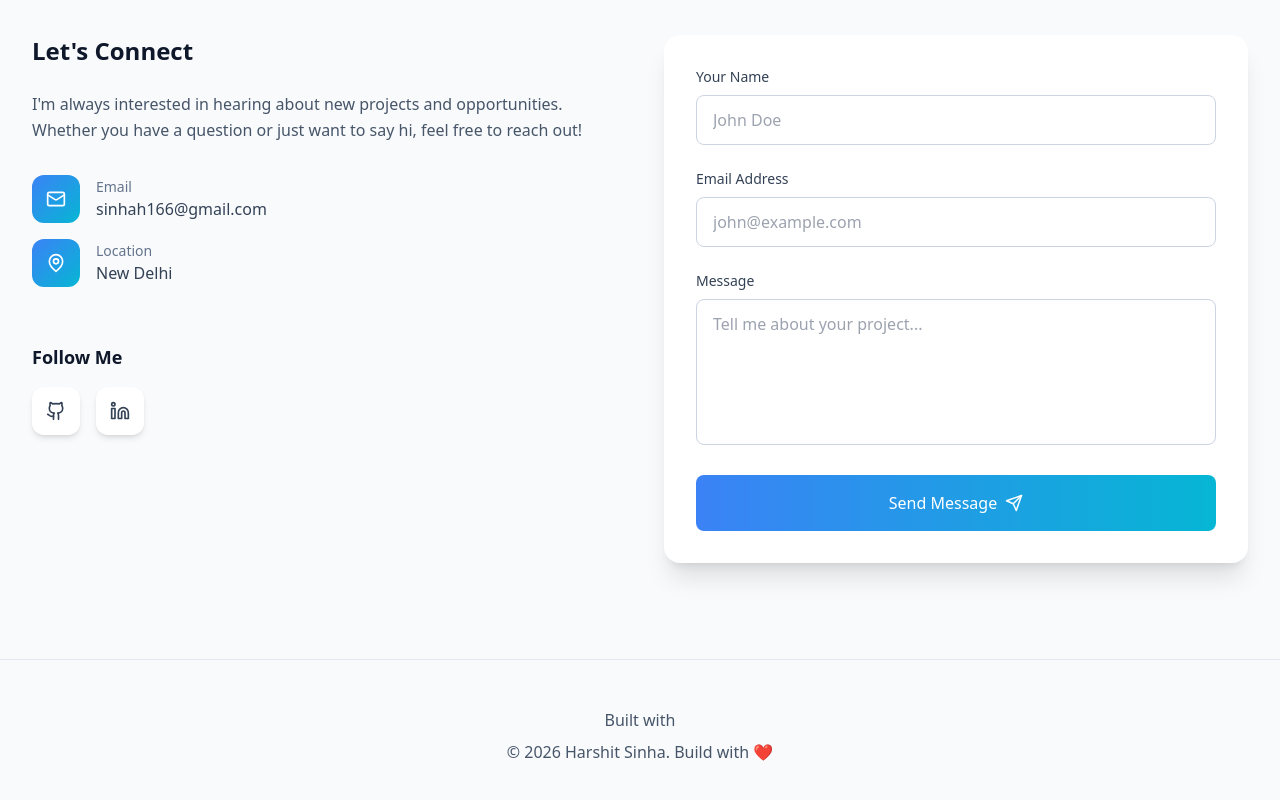
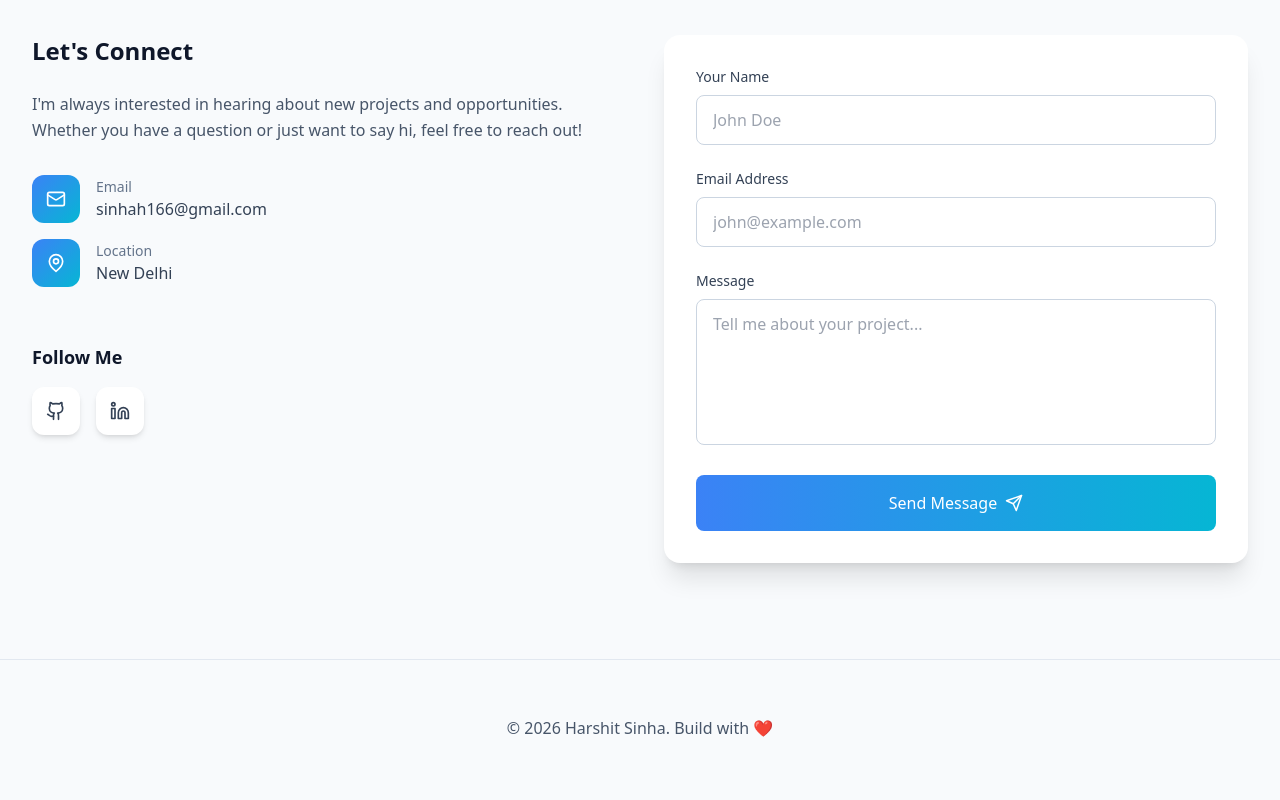
Before and after one commit to sinhah166/Portfolio, a React (Vite) app: page / in a window 1280 px wide. Shown: the part 2681-3481 px from the top of the page. Built offline with nearby package versions, Linux system fonts and the light colour scheme.

Commit message:
Updated Contact.tsx

```diff
--- a/src/components/Contact.tsx
+++ b/src/components/Contact.tsx
@@ -190,7 +190,6 @@ export default function Contact() {
       <footer className="mt-24 pt-12 border-t border-slate-200">
         <div className="max-w-7xl mx-auto px-4 sm:px-6 lg:px-8">
           <div className="text-center text-slate-600">
-            <p>Built with </p>
             <p className="mt-2">© 2026 Harshit Sinha. Build with ❤️</p>
           </div>
         </div>
```
